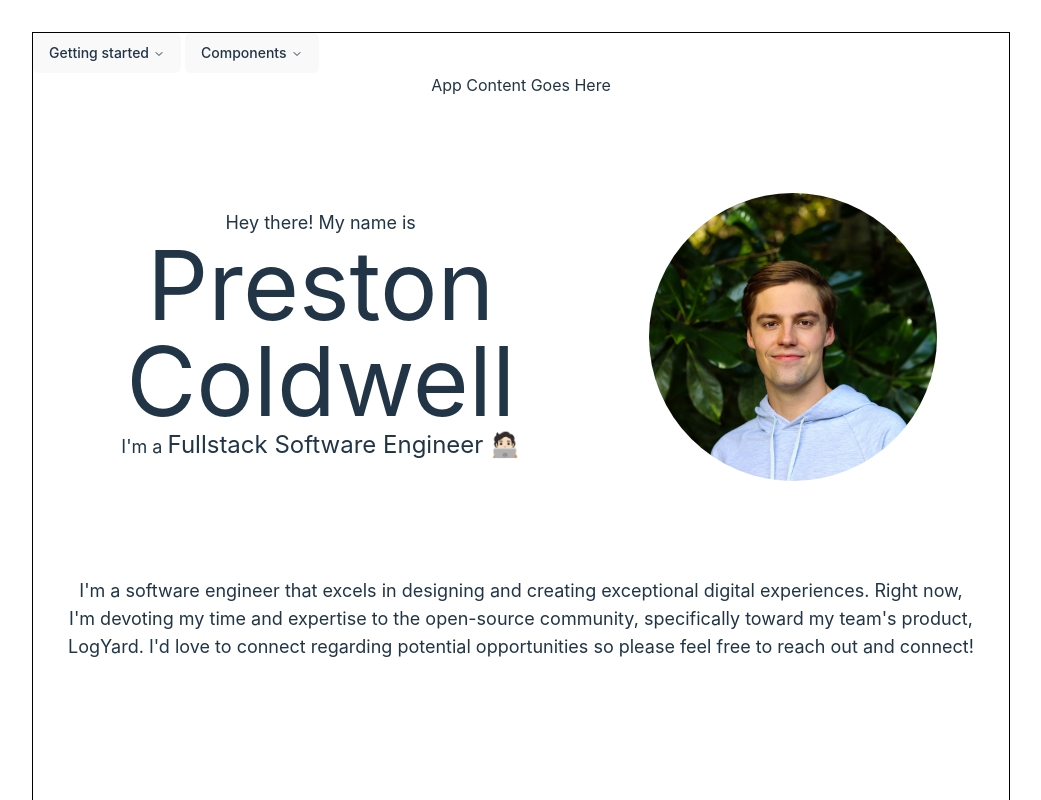
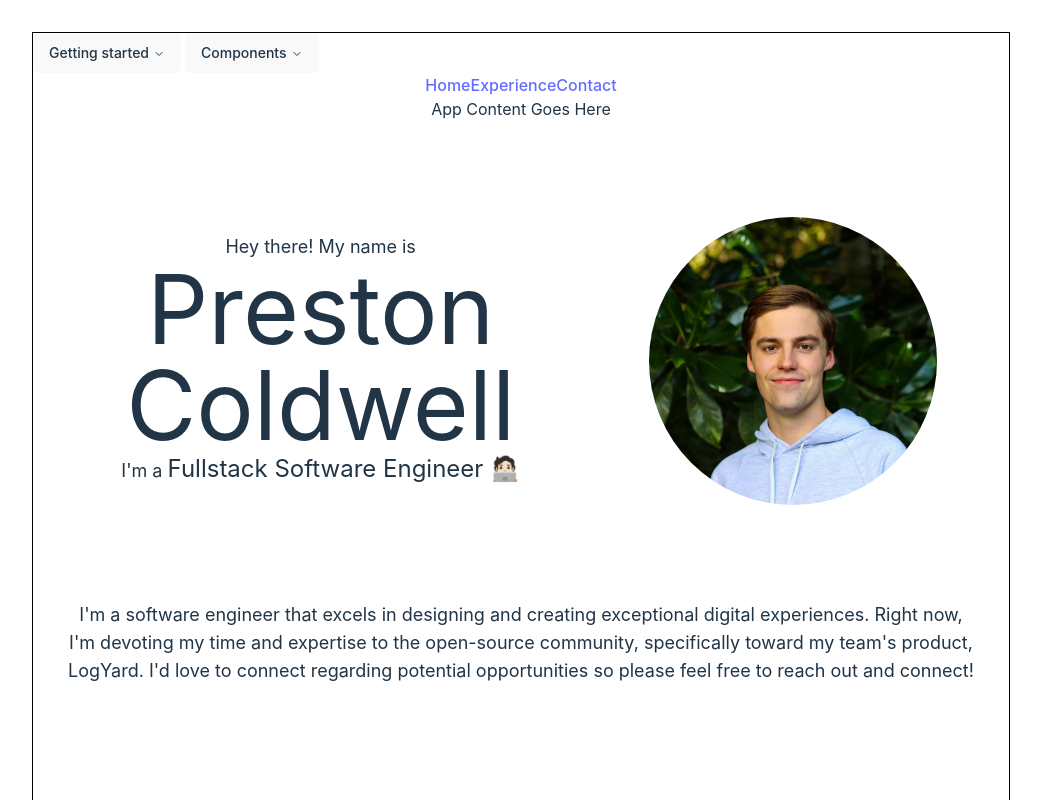
Before and after one commit to PrestonColdwell/MyPortfolio, a React (Vite) app: page / in a window 1280 px wide. Shown: the top 800 px of the page, without its empty margins (119-1160 px from the left). Built offline with nearby package versions, Linux system fonts and the light colour scheme; a web font is replaced by a local one.

Commit message:
added links to other pages

```diff
--- a/src/components/Navbar.tsx
+++ b/src/components/Navbar.tsx
@@ -11,7 +11,7 @@
 } from "./ui";
 import { cn } from "@/lib/utils";
 import React from "react";
-// import Link from "react-router-dom";
+import { Link } from "react-router-dom";
 
 const components: { title: string; href: string; description: string }[] = [
   {
@@ -53,6 +53,7 @@
 
 const Navbar = () => {
   return (
+    <>
     <NavigationMenu>
       <NavigationMenuList>
         <NavigationMenuItem>
@@ -115,6 +116,10 @@
         </NavigationMenuItem> */}
       </NavigationMenuList>
     </NavigationMenu>
+    <Link to='/'>Home</Link>
+    <Link to='/experience'>Experience</Link>
+    <Link to='/contact'>Contact</Link>
+    </>
   );
 };
 
```
